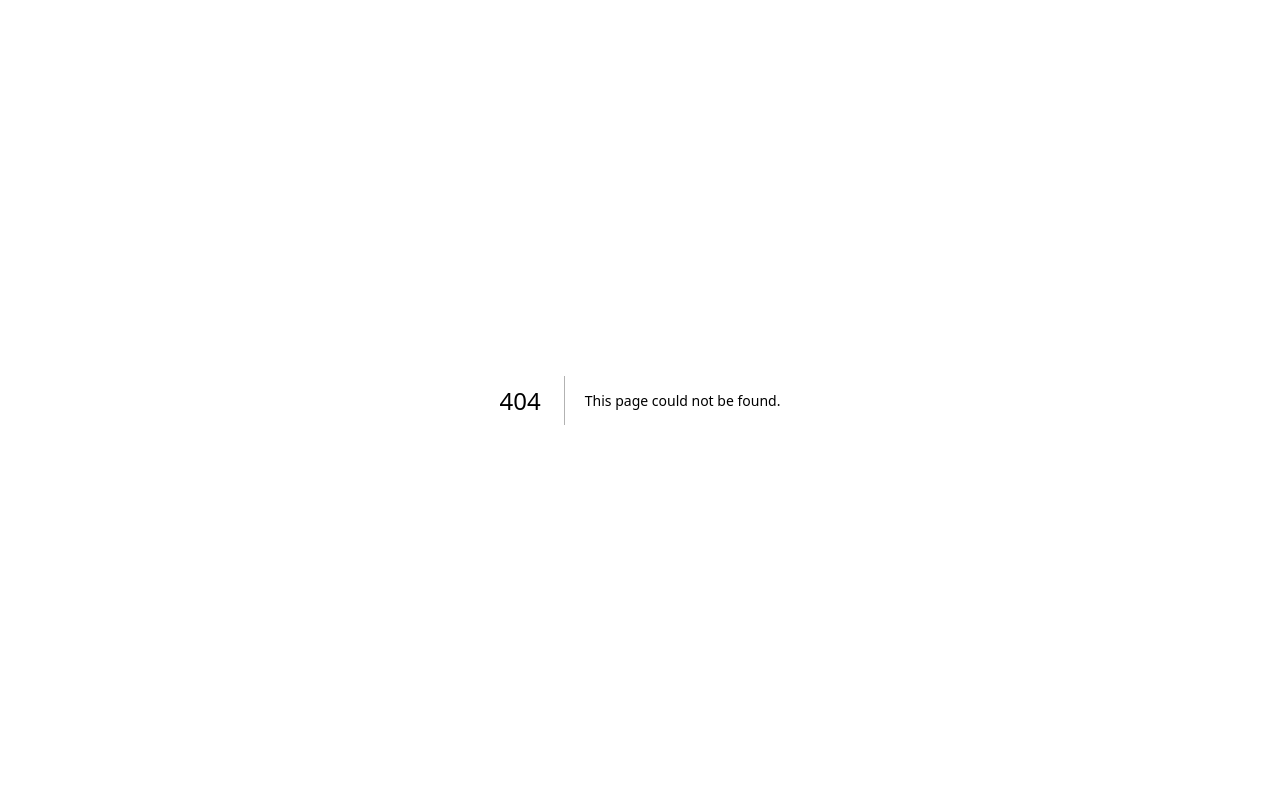
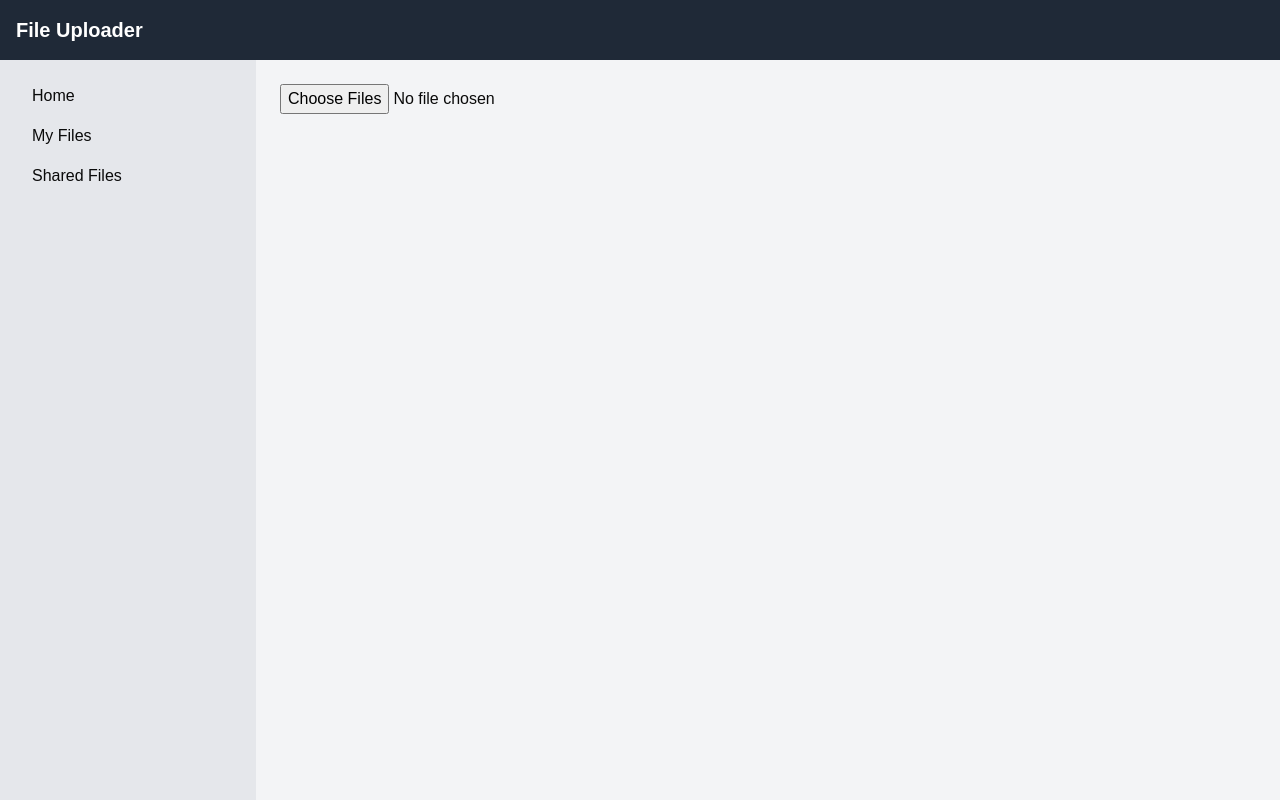
Before and after one commit to SonnyAu/collabease-app, a Next.js app: page /file-upload in a window 1280 px wide. Before the commit this address had no page. Built offline with nearby package versions, Linux system fonts and the light colour scheme.

Commit message:
Create file upload page

```diff
--- /dev/null
+++ b/app/file-upload/layout.tsx
@@ -0,0 +1,31 @@
+"use client";
+
+import React from 'react';
+
+export default function Layout({ children }: { children: React.ReactNode }) {
+  return (
+    <div className="w-screen h-screen flex flex-col">
+      {/* Header */}
+      <header className="w-full bg-gray-800 text-white p-4 flex justify-between items-center">
+        <h1 className="text-xl font-bold">File Uploader</h1>
+      </header>
+
+      {/* Main content */}
+      <div className="flex-grow flex">
+        {/* Sidebar (optional) */}
+        <aside className="w-64 bg-gray-200 p-4">
+          <ul>
+            <li className="py-2 px-4 hover:bg-gray-300">Home</li>
+            <li className="py-2 px-4 hover:bg-gray-300">My Files</li>
+            <li className="py-2 px-4 hover:bg-gray-300">Shared Files</li>
+          </ul>
+        </aside>
+
+        {/* Main Content */}
+        <main className="flex-grow bg-gray-100 p-6">
+          {children}
+        </main>
+      </div>
+    </div>
+  );
+}
--- /dev/null
+++ b/app/file-upload/page.tsx
@@ -0,0 +1,94 @@
+"use client";
+
+import React, { useState } from "react";
+
+type UploadedFile = {
+  file: File;
+  preview: string | null; // Holds the image URL if it's an image file
+};
+
+export default function UploadPage() {
+  const [uploadedFiles, setUploadedFiles] = useState<UploadedFile[]>([]);
+
+  const handleFileUpload = (event: React.ChangeEvent<HTMLInputElement>) => {
+    const files = event.target.files;
+    if (files) {
+      const newFiles: UploadedFile[] = Array.from(files).map((file) => {
+        // Check if the file is an image
+        const isImage = file.type.startsWith("image/");
+        let preview = null;
+
+        // If it's an image, create a URL for it
+        if (isImage) {
+          preview = URL.createObjectURL(file);
+        }
+
+        return { file, preview };
+      });
+
+      setUploadedFiles((prevFiles) => [...prevFiles, ...newFiles]);
+    }
+  };
+
+  // Handle file deletion
+  const handleDeleteFile = (index: number) => {
+    setUploadedFiles((prevFiles) => prevFiles.filter((_, i) => i !== index));
+  };
+
+  return (
+    <div className="w-full h-full flex flex-col">
+      {/* File Upload Section */}
+      <div className="mb-4">
+        <input
+          type="file"
+          multiple
+          onChange={handleFileUpload}
+          className="mb-4"
+        />
+      </div>
+
+      {/* Display Uploaded Files in a Grid */}
+      <div className="grid grid-cols-2 sm:grid-cols-3 md:grid-cols-4 gap-4">
+        {uploadedFiles.map((uploadedFile, index) => (
+          <div
+            key={index}
+            className="relative p-4 bg-white border border-gray-300 shadow-sm rounded-md flex flex-col items-center group"
+          >
+            {/* Circular 'X' Delete Button */}
+            <button
+              onClick={() => handleDeleteFile(index)}
+              className="absolute top-2 right-2 bg-red-500 text-white rounded-full w-6 h-6 flex items-center justify-center text-xs opacity-0 group-hover:opacity-100 transition-opacity"
+              title="Delete"
+            >
+              &times;
+            </button>
+
+            {uploadedFile.preview ? (
+              // Display image preview if it's an image file
+              <img
+                src={uploadedFile.preview}
+                alt={uploadedFile.file.name}
+                className="w-full h-32 object-cover mb-2 rounded"
+              />
+            ) : (
+              // Display file icon or name if it's not an image
+              <div className="w-full h-32 flex items-center justify-center bg-gray-200 mb-2 rounded">
+                <span className="text-sm text-gray-500">
+                  {uploadedFile.file.name}
+                </span>
+              </div>
+            )}
+
+            {/* File name and size */}
+            <div className="text-sm font-medium text-gray-700 truncate w-full text-center">
+              {uploadedFile.file.name}
+            </div>
+            <div className="text-xs text-gray-500">
+              {(uploadedFile.file.size / 1024).toFixed(2)} KB
+            </div>
+          </div>
+        ))}
+      </div>
+    </div>
+  );
+}
```
